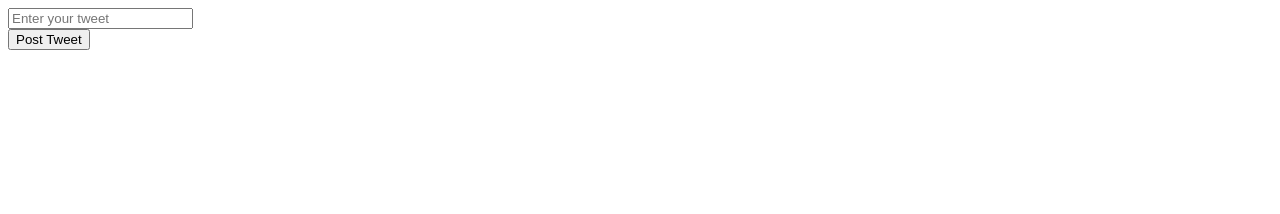
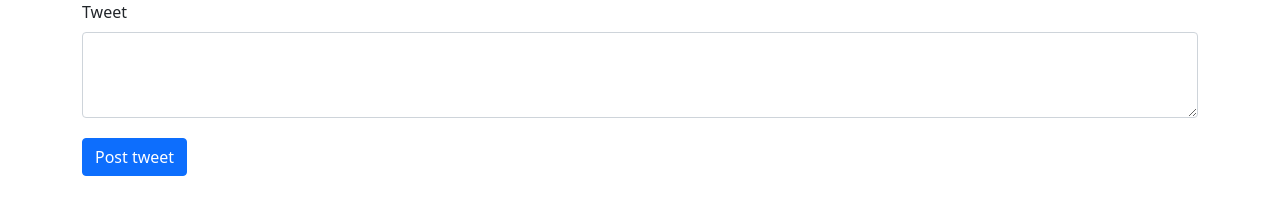
Before and after one commit to tichaiti/tichaiti-livecode-twitterbot-nodejs, a website: page index.html in a window 1280 px wide. Drawn offline with nearby package versions, Linux system fonts and the light colour scheme.

```diff
--- a/index.html
+++ b/index.html
@@ -1,49 +1,64 @@
 <!DOCTYPE html>
 <html lang="en">
   <head>
-    <meta charset="UTF-8">
-    <meta name="viewport" content="width=device-width, initial-scale=1.0">
+    <meta charset="UTF-8" />
+    <meta name="viewport" content="width=device-width, initial-scale=1.0" />
+    <link
+      href="https://cdn.jsdelivr.net/npm/bootstrap@5.0.0-beta1/dist/css/bootstrap.min.css"
+      rel="stylesheet"
+      integrity="sha384-giJF6kkoqNQ00vy+HMDP7azOuL0xtbfIcaT9wjKHr8RbDVddVHyTfAAsrekwKmP1"
+      crossorigin="anonymous"
+    />
     <title>Twitter Bot - Available</title>
+
+    <style>
+        button {
+            margin-top: 20px;
+        }
+    </style>
   </head>
   <body>
-
-    <div class="containe">
-
-        <form action="">
-            <div class="input">
-                <input type="text" name="" id="tweet" placeholder="Enter your tweet">
+    <div class="container-sm">
+      <div class="mb-3">
+        <label for="tweet" class="form-label"
+          >Tweet</label
+        >
+        <textarea
+          class="form-control"
+          id="tweet"
+          rows="3"
+        ></textarea>
+        <button type="button" class="btn btn-primary">Post tweet</button>
       </div>
-            <button>Post Tweet</button>
-        </form>
     </div>
 
-    <script src="https://cdnjs.cloudflare.com/ajax/libs/jquery/3.5.1/jquery.min.js" integrity="sha512-bLT0Qm9VnAYZDflyKcBaQ2gg0hSYNQrJ8RilYldYQ1FxQYoCLtUjuuRuZo+fjqhx/qtq/1itJ0C2ejDxltZVFg==" crossorigin="anonymous"></script>
+    <script
+      src="https://cdnjs.cloudflare.com/ajax/libs/jquery/3.5.1/jquery.min.js"
+      integrity="sha512-bLT0Qm9VnAYZDflyKcBaQ2gg0hSYNQrJ8RilYldYQ1FxQYoCLtUjuuRuZo+fjqhx/qtq/1itJ0C2ejDxltZVFg=="
+      crossorigin="anonymous"
+    ></script>
     <script>
-
-        $('button').on('click', (event) => {
+      $("button").on("click", (event) => {
         event.preventDefault();
-            const tweet = $('#tweet').val();
+        const tweet = $("#tweet").val();
 
         // Post Tweet
         $.ajax({
-                url: '/twitter/message',
-                method: 'POST',
+          url: "/twitter/message",
+          method: "POST",
           data: {
-                    tweet
-                }
+            tweet,
+          },
         })
           .then(() => {
-                    alert('Data successfully posted');
-                    console.log('Data successfully posted');
+            alert("Data successfully posted");
+            console.log("Data successfully posted");
           })
           .catch((error) => {
-                    alert('Error: ', error);
-                    console.log('Error: ', error);
+            alert("Error: ", error);
+            console.log("Error: ", error);
           });
-        })
-
-
+      });
     </script>
-
   </body>
 </html>
```
Also changed, not shown: Readme.md (added). Lines whose indentation alone changed are shown as unchanged.
